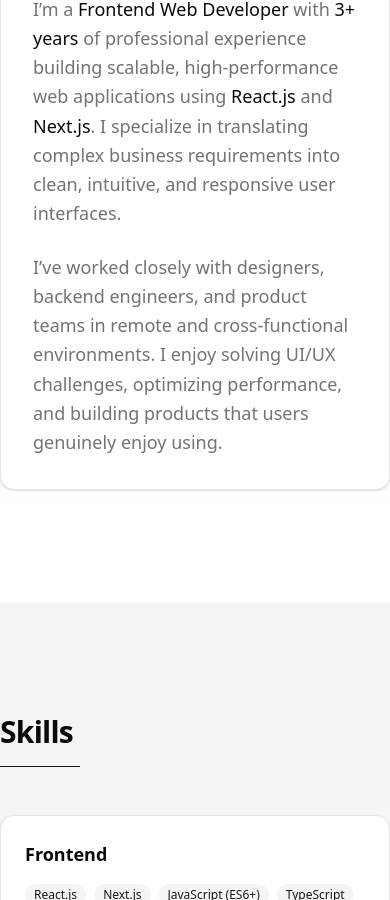
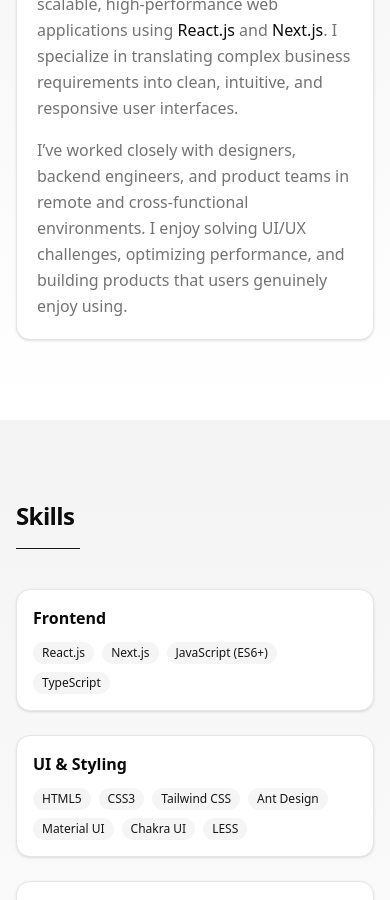
Before and after one commit to harmil007/my-portfolio, a Next.js app: page / in a window 390 px wide. Shown: the part 1100-2000 px from the top of the page. Built offline with nearby package versions, Linux system fonts and the light colour scheme.

Commit message:
made component responcive

```diff
--- a/components/sections/about.tsx
+++ b/components/sections/about.tsx
@@ -5,7 +5,7 @@ import { Separator } from "@/components/ui/separator";
 
 export default function About() {
   return (
-    <section id="about" className="relative py-28">
+    <section id="about" className="relative py-20 sm:py-24 lg:py-28">
       {/* subtle background accent */}
       <div className="pointer-events-none absolute inset-0 -z-10 bg-gradient-to-b from-primary/5 to-transparent" />
 
@@ -14,19 +14,19 @@ export default function About() {
         whileInView={{ opacity: 1, y: 0 }}
         viewport={{ once: true }}
         transition={{ duration: 0.6 }}
-        className="mx-auto max-w-4xl"
+        className="mx-auto max-w-4xl px-4 sm:px-6"
       >
         {/* Section Header */}
-        <div className="mb-10">
-          <h2 className="text-3xl font-bold tracking-tight md:text-4xl">
+        <div className="mb-8 sm:mb-10">
+          <h2 className="text-2xl font-bold tracking-tight sm:text-3xl md:text-4xl">
             About Me
           </h2>
-          <Separator className="mt-4 w-20 bg-primary" />
+          <Separator className="mt-4 w-16 sm:w-20 bg-primary" />
         </div>
 
         {/* Content Card */}
-        <div className="rounded-xl border bg-card p-8 shadow-sm">
-          <p className="text-lg leading-relaxed text-muted-foreground">
+        <div className="rounded-xl border bg-card p-5 sm:p-6 md:p-8 shadow-sm">
+          <p className="text-base sm:text-lg leading-relaxed text-muted-foreground">
             I’m a{" "}
             <span className="font-medium text-foreground">
               Frontend Web Developer
@@ -40,7 +40,7 @@ export default function About() {
             intuitive, and responsive user interfaces.
           </p>
 
-          <p className="mt-6 text-lg leading-relaxed text-muted-foreground">
+          <p className="mt-4 sm:mt-6 text-base sm:text-lg leading-relaxed text-muted-foreground">
             I’ve worked closely with designers, backend engineers, and product
             teams in remote and cross-functional environments. I enjoy solving
             UI/UX challenges, optimizing performance, and building products that
--- a/components/sections/experience.tsx
+++ b/components/sections/experience.tsx
@@ -5,61 +5,56 @@ import { Separator } from "@/components/ui/separator";
 
 export default function Experience() {
   return (
-    <section id="experience" className="relative py-28">
+    <section id="experience" className="relative py-20 sm:py-24 lg:py-28">
       {/* background accent */}
       <div className="pointer-events-none absolute inset-0 -z-10 bg-gradient-to-b from-primary/5 to-transparent" />
 
-      <div className="mx-auto max-w-4xl">
+      <div className="mx-auto max-w-4xl px-4 sm:px-6">
         {/* Header */}
-        <div className="mb-12">
-          <h2 className="text-3xl font-bold tracking-tight md:text-4xl">
+        <div className="mb-10 sm:mb-12">
+          <h2 className="text-2xl font-bold tracking-tight sm:text-3xl md:text-4xl">
             Experience
           </h2>
-          <Separator className="mt-4 w-20 bg-primary" />
+          <Separator className="mt-4 w-16 sm:w-20 bg-primary" />
         </div>
 
         {/* Timeline */}
-        <div className="relative border-l border-border pl-8">
+        <div className="relative border-l border-border pl-6 sm:pl-8">
           {/* Timeline Dot */}
-          <span className="absolute -left-[9px] top-1 h-4 w-4 rounded-full bg-primary" />
+          <span className="absolute -left-[7px] sm:-left-[9px] top-2 h-3 w-3 sm:h-4 sm:w-4 rounded-full bg-primary" />
 
           <motion.div
             initial={{ opacity: 0, y: 30 }}
             whileInView={{ opacity: 1, y: 0 }}
             viewport={{ once: true }}
             transition={{ duration: 0.6 }}
-            className="rounded-xl border bg-card p-6 shadow-sm"
+            className="
+              rounded-xl border bg-card
+              p-4 sm:p-6
+              shadow-sm
+            "
           >
-            <h3 className="text-lg font-semibold">Frontend Web Developer</h3>
+            <h3 className="text-base sm:text-lg font-semibold">
+              Frontend Web Developer
+            </h3>
 
-            <p className="mt-1 text-sm text-muted-foreground">
+            <p className="mt-1 text-xs sm:text-sm text-muted-foreground">
               Dignizant Technologies LLP •{" "}
               <span className="font-medium">3+ Years</span>
             </p>
 
-            <ul className="mt-4 space-y-3 text-muted-foreground">
-              <li className="flex gap-2">
-                <span className="mt-0.5 text-primary">▹</span>
-                Developed scalable and reusable React and Next.js components for
-                production-grade applications.
-              </li>
-
-              <li className="flex gap-2">
-                <span className="mt-0.5 text-primary">▹</span>
-                Collaborated with designers and backend engineers to deliver
-                high-quality UI aligned with business requirements.
-              </li>
-
-              <li className="flex gap-2">
-                <span className="mt-0.5 text-primary">▹</span>
-                Improved application performance, navigation clarity, and
-                overall user experience.
-              </li>
-
-              <li className="flex gap-2">
-                <span className="mt-0.5 text-primary">▹</span>
-                Worked in Agile/Scrum environments with Git-based workflows.
-              </li>
+            <ul className="mt-4 space-y-3 text-sm sm:text-base text-muted-foreground">
+              {[
+                "Developed scalable and reusable React and Next.js components for production-grade applications.",
+                "Collaborated with designers and backend engineers to deliver high-quality UI aligned with business requirements.",
+                "Improved application performance, navigation clarity, and overall user experience.",
+                "Worked in Agile/Scrum environments with Git-based workflows.",
+              ].map((item, index) => (
+                <li key={index} className="flex gap-2">
+                  <span className="mt-0.5 text-primary">▹</span>
+                  <span>{item}</span>
+                </li>
+              ))}
             </ul>
           </motion.div>
         </div>
--- a/components/sections/skills.tsx
+++ b/components/sections/skills.tsx
@@ -39,17 +39,17 @@ const item = {
 
 export default function Skills() {
   return (
-    <section id="skills" className="relative py-28">
+    <section id="skills" className="relative py-20 sm:py-24 lg:py-28">
       {/* background accent */}
       <div className="pointer-events-none absolute inset-0 -z-10 bg-gradient-to-b from-primary/5 to-transparent" />
 
-      <div className="mx-auto max-w-5xl">
+      <div className="mx-auto max-w-6xl px-4 sm:px-6">
         {/* Header */}
-        <div className="mb-12">
-          <h2 className="text-3xl font-bold tracking-tight md:text-4xl">
+        <div className="mb-10 sm:mb-12">
+          <h2 className="text-2xl font-bold tracking-tight sm:text-3xl md:text-4xl">
             Skills
           </h2>
-          <Separator className="mt-4 w-20 bg-primary" />
+          <Separator className="mt-4 w-16 sm:w-20 bg-primary" />
         </div>
 
         {/* Skills Grid */}
@@ -58,22 +58,41 @@ export default function Skills() {
           initial="hidden"
           whileInView="show"
           viewport={{ once: true }}
-          className="grid gap-8 md:grid-cols-2"
+          className="
+            grid gap-6
+            sm:gap-8
+            md:grid-cols-2
+            lg:grid-cols-3
+          "
         >
           {Object.entries(skills).map(([category, items]) => (
             <motion.div
               key={category}
               variants={item}
-              className="rounded-xl border bg-card p-6 shadow-sm transition hover:shadow-md"
+              className="
+                rounded-xl border bg-card
+                p-4 sm:p-6
+                shadow-sm
+                transition
+                hover:shadow-md
+              "
             >
-              <h3 className="mb-4 text-lg font-semibold">{category}</h3>
+              <h3 className="mb-3 text-base sm:text-lg font-semibold">
+                {category}
+              </h3>
 
               <div className="flex flex-wrap gap-2">
                 {items.map((skill) => (
                   <Badge
                     key={skill}
                     variant="secondary"
-                    className="cursor-default transition hover:bg-primary hover:text-primary-foreground"
+                    className="
+                      text-xs sm:text-sm
+                      cursor-default
+                      transition
+                      hover:bg-primary
+                      hover:text-primary-foreground
+                    "
                   >
                     {skill}
                   </Badge>
```
